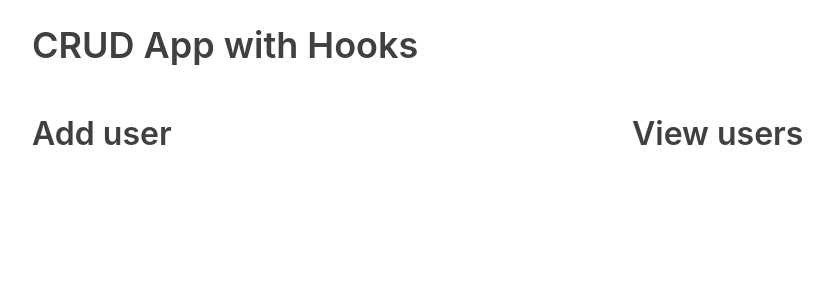
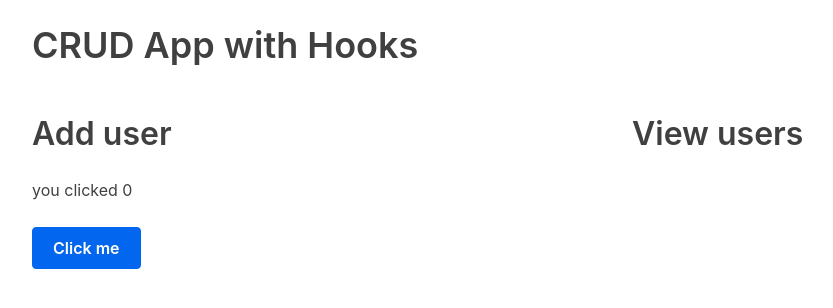
Before and after one commit to maxfarseer/crud-hooks, a React (Create React App) app: page / in a window 1280 px wide. Shown: the top 308 px of the page, without its empty margins (24-857 px from the left). Built offline with nearby package versions, Linux system fonts and the light colour scheme.

Commit message:
count example

```diff
--- a/src/App.js
+++ b/src/App.js
@@ -1,13 +1,17 @@
-import React from 'react'
+import React, { useState } from 'react'
 import './App.css'
 
 const App = () => {
+  const [count, setCount] = useState(0)
+
   return (
     <div className="container">
       <h1>CRUD App with Hooks</h1>
       <div className="flex-row">
         <div className="flex-large">
           <h2>Add user</h2>
+          <p>you clicked {count}</p>
+          <button onClick={() => setCount(count + 1)}>Click me</button>
         </div>
         <div className="flex-large">
           <h2>View users</h2>
```
